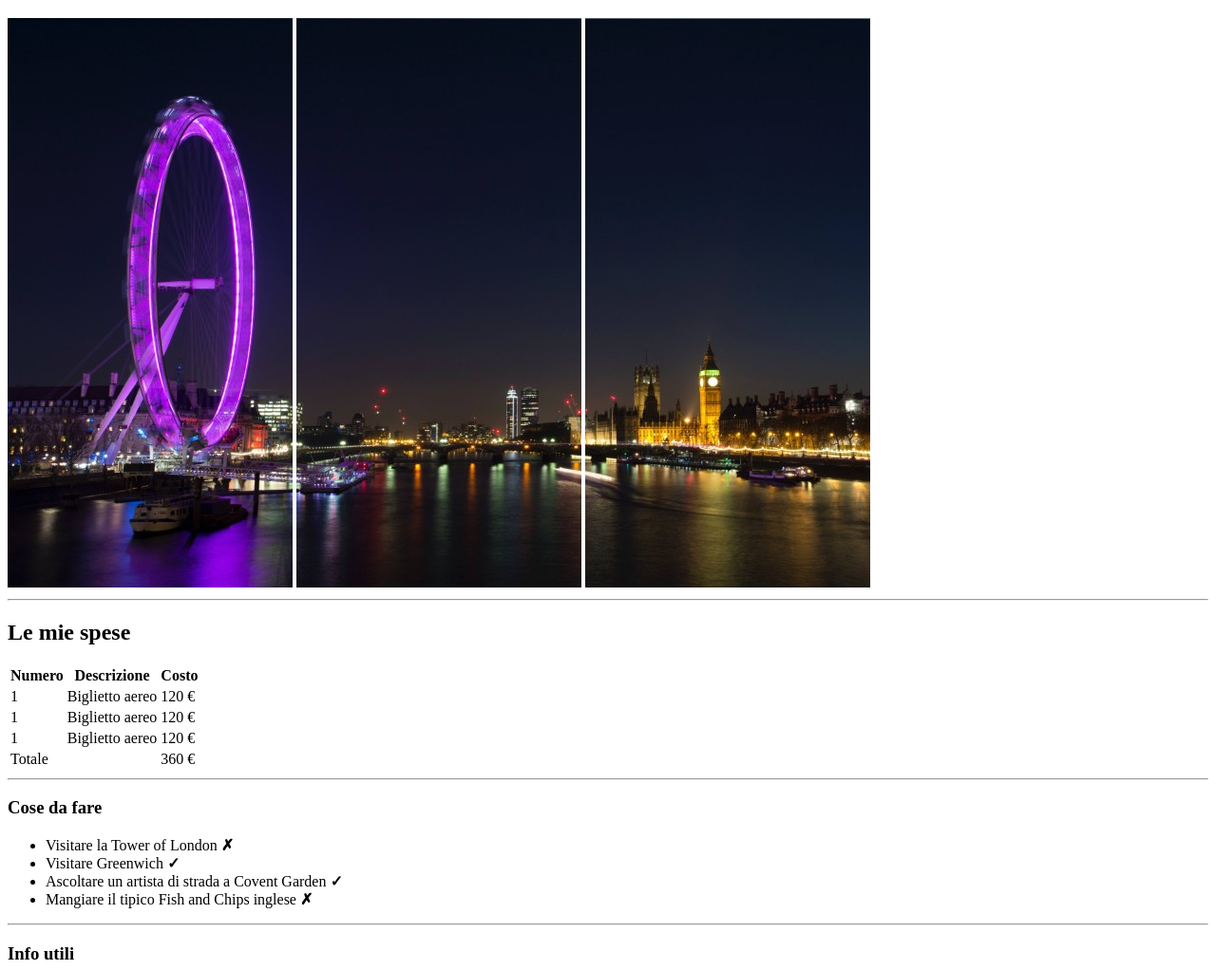
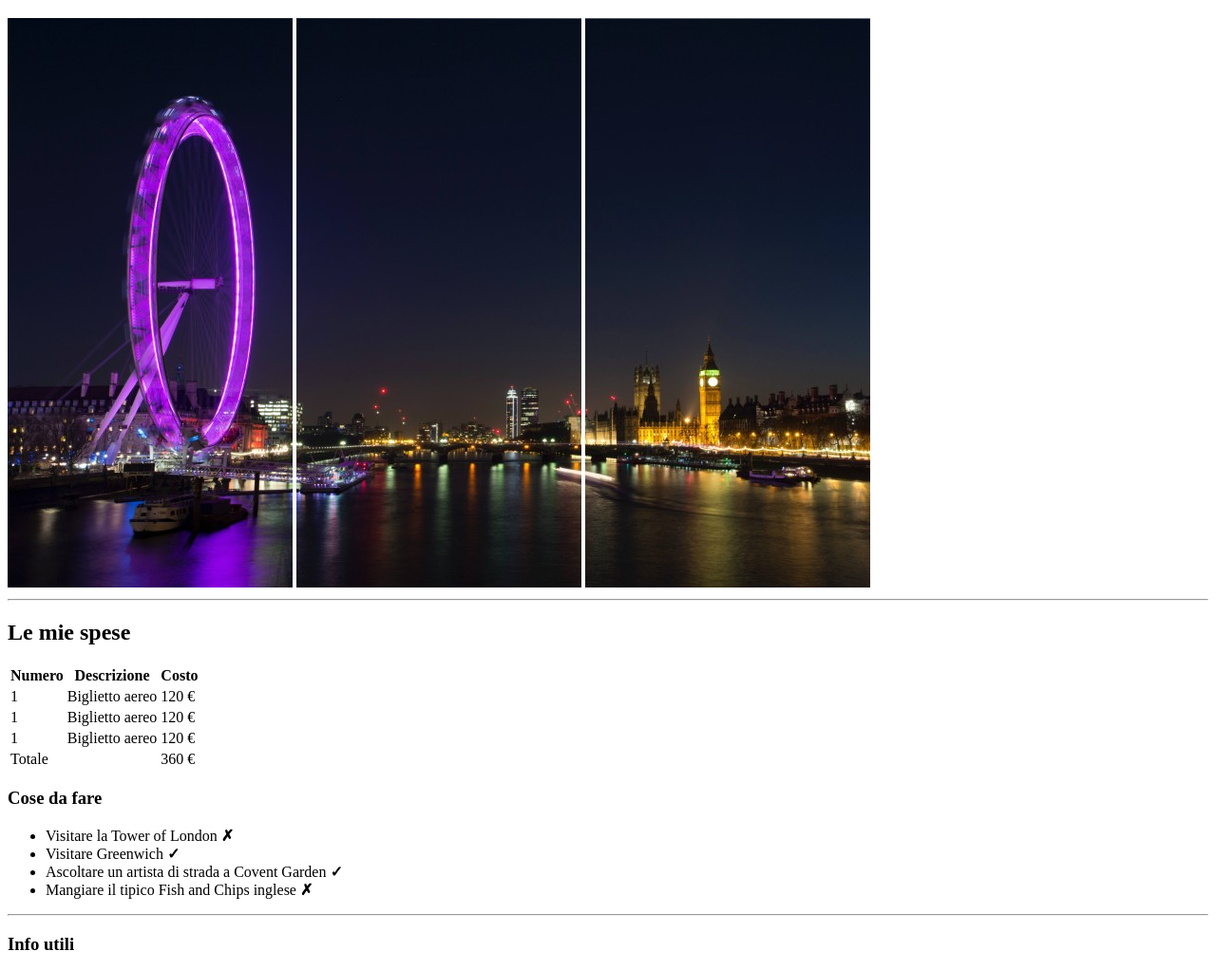
Before and after one commit to davidecarta470/html-london-trip, a plain HTML site: page index.html in a window 1280 px wide. Shown: the part 61-1083 px from the top of the page at 95% size. Drawn offline with Linux system fonts and the light colour scheme.

Commit message:
terzo commit

```diff
--- a/index.html
+++ b/index.html
@@ -16,18 +16,15 @@
         <hr>
       </header>
               <!-- SECONDA PARTE -->
-
       <main>
-
-                  <!-- sezione 1 -->
+              <!-- sezione 1 -->
 
         <section>
-
           <h2>Le mie spese</h2>
 
                   <!-- inizio tabella -->
           <table>
-                  <!-- testa tabella -->
+                  <!-- testa  della tabella -->
             <thead>
                 <tr>
                   <th>Numero</th>
@@ -70,14 +67,9 @@
                   <!-- fine tabella -->
         </section>
 
-        <hr>
-
-
                   <!-- Sezione 2 -->
-
-
         <section>
-               <!-- organizzazione eventi  -->
+                <!-- organizzazione eventi  -->
           <h3>Cose da fare</h3>
           <ul>
             <li>Visitare la Tower of London <strong>&#10007;</strong> </li>
@@ -85,11 +77,11 @@
             <li>Ascoltare un artista di strada a Covent Garden <strong>&#10003;</strong></li>
             <li>Mangiare il tipico Fish and Chips inglese <strong>&#10007;</strong> </li>
           </ul>
-               <!-- fine eventi -->
+                <!-- fine eventi -->
 
+        </section>
         <hr>
-        </section>
-                  <!-- Sezione 3 -info utili  -->
+                <!-- Sezione 3 -info utili  -->
 
           <h3>Info utili</h3>
           <ol>
@@ -134,7 +126,5 @@
 
       </footer>
 
-
-
 </body>
 </html>
```
